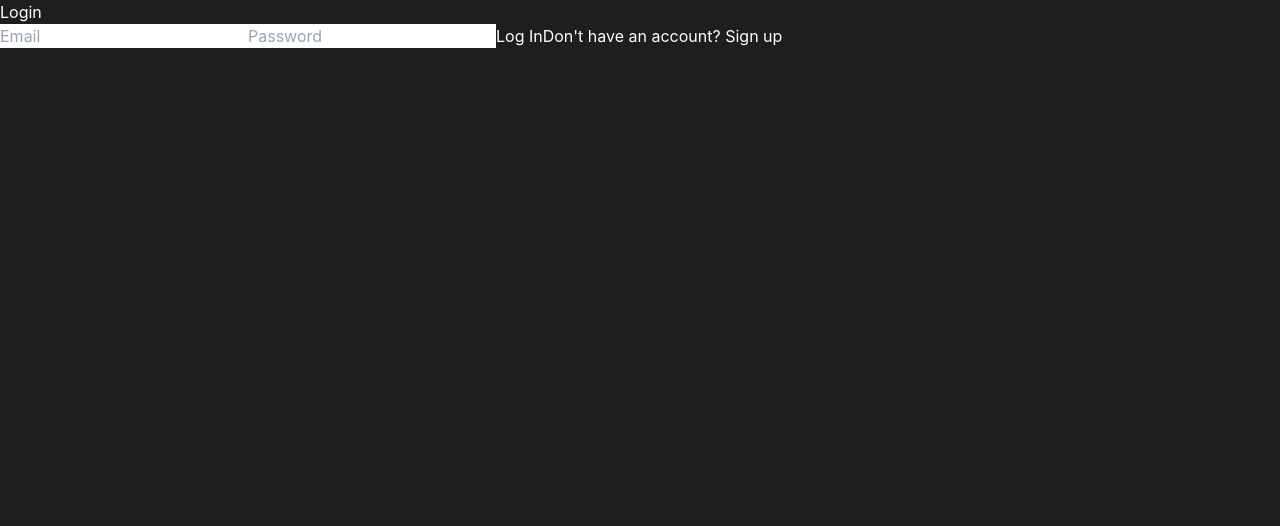
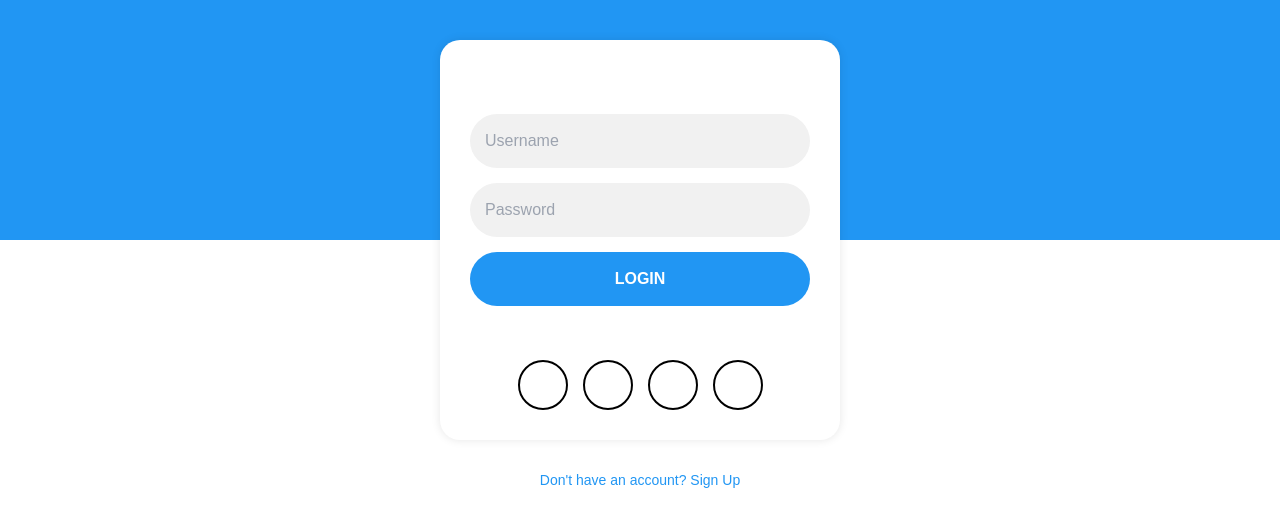
Before and after one commit to smilebotstore/tesai, a Next.js app: page /login in a window 1280 px wide. Shown: the top 526 px of the page. Built offline with nearby package versions, Linux system fonts and the light colour scheme.

Commit message:
Update login.js

```diff
--- a/pages/login.js
+++ b/pages/login.js
@@ -23,8 +23,6 @@ export default function LoginPage() {
 
       const data = await res.json();
       if (res.status === 200) {
-        // Redirect or show success message
-        console.log(data);
         alert("Authentication successful");
       } else {
         setError(data.error);
@@ -36,16 +34,55 @@ export default function LoginPage() {
   };
 
   return (
-    <div className="container">
-      <div className="form-container">
-        <form onSubmit={handleSubmit}>
-          <h1>{isSignUp ? "Create Account" : "Login"}</h1>
+    <div style={{
+      fontFamily: "sans-serif",
+      display: "flex",
+      flexDirection: "column",
+      alignItems: "center",
+      padding: "40px 20px",
+      minHeight: "100vh",
+      background: "linear-gradient(to bottom, #2196f3 30%, white 30%)",
+    }}>
+      {isSignUp && (
+        <div style={{ textAlign: "center", marginBottom: 40 }}>
+          <h2 style={{ color: "white" }}>New here?</h2>
+          <p style={{ color: "white" }}>
+            Lorem ipsum dolor sit amet consectetur adipisicing elit. Optio minus natus est.
+          </p>
+          <button
+            onClick={() => setIsSignUp(false)}
+            style={{
+              border: "2px solid white",
+              background: "transparent",
+              color: "white",
+              padding: "10px 25px",
+              borderRadius: "25px",
+              marginTop: "10px",
+              cursor: "pointer"
+            }}
+          >
+            SIGN UP
+          </button>
+        </div>
+      )}
+
+      {!isSignUp && (
+        <div style={{ width: "100%", maxWidth: "400px", background: "white", padding: "30px", borderRadius: "20px", boxShadow: "0 0 10px rgba(0,0,0,0.1)" }}>
+          <h2 style={{ textAlign: "center", marginBottom: "20px" }}>Sign In</h2>
+          <form onSubmit={handleSubmit} style={{ display: "flex", flexDirection: "column", gap: "15px" }}>
             <input
               type="email"
-            placeholder="Email"
+              placeholder="Username"
               value={email}
               onChange={(e) => setEmail(e.target.value)}
               required
+              style={{
+                padding: "15px",
+                borderRadius: "30px",
+                border: "none",
+                backgroundColor: "#f1f1f1",
+                fontSize: "16px"
+              }}
             />
             <input
               type="password"
@@ -53,18 +90,58 @@ export default function LoginPage() {
               value={password}
               onChange={(e) => setPassword(e.target.value)}
               required
+              style={{
+                padding: "15px",
+                borderRadius: "30px",
+                border: "none",
+                backgroundColor: "#f1f1f1",
+                fontSize: "16px"
+              }}
             />
-          <button type="submit">{isSignUp ? "Sign Up" : "Log In"}</button>
             <button
-            type="button"
-            onClick={() => setIsSignUp(!isSignUp)}
-            className="ghost"
+              type="submit"
+              style={{
+                backgroundColor: "#2196f3",
+                color: "white",
+                padding: "15px",
+                borderRadius: "30px",
+                border: "none",
+                fontWeight: "bold",
+                cursor: "pointer"
+              }}
             >
-            {isSignUp ? "Already have an account? Log in" : "Don't have an account? Sign up"}
+              LOGIN
             </button>
           </form>
-        {error && <p className="error">{error}</p>}
+          <p style={{ textAlign: "center", marginTop: "20px" }}>Or Sign in with social platforms</p>
+          <div style={{ display: "flex", justifyContent: "center", gap: "15px", marginTop: "10px" }}>
+            {[...Array(4)].map((_, i) => (
+              <div key={i} style={{
+                width: "50px",
+                height: "50px",
+                borderRadius: "50%",
+                border: "2px solid black"
+              }}></div>
+            ))}
           </div>
+        </div>
+      )}
+
+      <button
+        onClick={() => setIsSignUp(!isSignUp)}
+        style={{
+          marginTop: "30px",
+          background: "none",
+          border: "none",
+          color: isSignUp ? "white" : "#2196f3",
+          cursor: "pointer",
+          fontSize: "14px"
+        }}
+      >
+        {isSignUp ? "Already have an account? Sign In" : "Don't have an account? Sign Up"}
+      </button>
+
+      {error && <p style={{ color: "red", marginTop: 20 }}>{error}</p>}
     </div>
   );
         }
```
Lines whose indentation alone changed are shown as unchanged.
